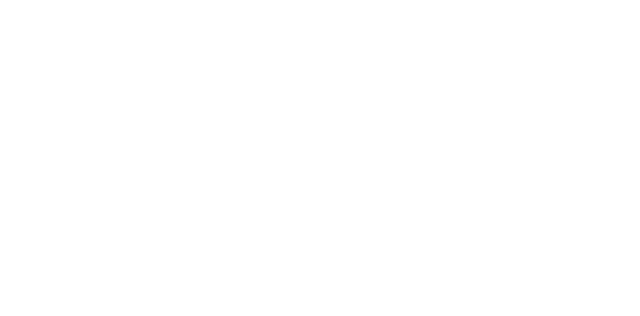
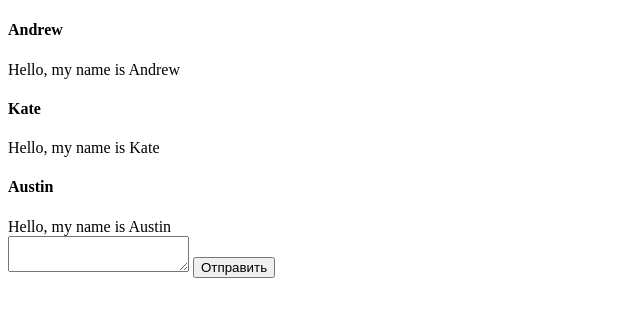
Before and after one commit to BLACKSJACK/chat-native-js, a website: page index.html in a window 1280 px wide. Shown: the whole page, without its empty margins (0-640 px from the left). Drawn offline with Linux system fonts and the light colour scheme.

Commit message:
submit message

```diff
--- a/components/app/app.js
+++ b/components/app/app.js
@@ -1,4 +1,5 @@
 import {Chat} from './../chat/chat.js';
+import {Form} from './../form/form.js';
 /**
  * class App
  */
@@ -8,6 +9,50 @@ export class App {
      */
     constructor({el}) {
         this.el=el;
-        this.chat=Chat;
+        this.chat=new Chat({
+            el: document.createElement('div'),
+            data: {
+                messages: [
+                    {
+                        sender: 'Andrew',
+                        text: 'Hello, my name is Andrew',
+                    },
+                    {
+                        sender: 'Kate',
+                        text: 'Hello, my name is Kate',
+                    },
+                    {
+                        sender: 'Austin',
+                        text: 'Hello, my name is Austin',
+                    },
+                ],
+            },
+        });
+        this.form=new Form({
+            el: document.createElement('div'),
+            onSubmit: this.onFormSubmit.bind(this),
+        });
+        this.el.append(this.chat.el, this.form.el);
+        this.render();
+    }
+    /**
+     * render() - тут нечего добавить
+     */
+    render() {
+        this.chat.render();
+        this.form.render();
+    }
+    /**
+     * @param  {string} text текст сообщения, которое я отправил
+     */
+    onFormSubmit(text) {
+        this.chat.messages=[
+            ...this.chat.messages,
+            {
+                text,
+                sender: 'me',
+            },
+        ];
+        this.render();
     }
 }
--- a/components/chat/chat.js
+++ b/components/chat/chat.js
@@ -4,11 +4,25 @@
  */
 export class Chat {
     /**
-     * @param  {any} params
+     * @param  {object} {el
+     * @param  {array} data}
      */
-    constructor(params) {}
+    constructor({el, data: {messages}}) {
+        this.el=el;
+        this.messages=messages;
+    }
     /**
-     * @param  {any} params
+     * method render()
      */
-    render(params) {}
+    render() {
+        const messagesHTML=this.messages.map(({sender, text})=>{
+            return `
+                <div class="chat__message">
+                    <h4 class="chat__message__sender">${sender}</h4>
+                    <div class="chat__message__text">${text}</div>
+                </div>
+            `;
+        }).join('');
+        this.el.innerHTML=messagesHTML;
+    }
 }
--- /dev/null
+++ b/components/form/form.js
@@ -0,0 +1,33 @@
+/**
+ * class Form
+ */
+export class Form {
+    /**
+     * @param  {object} el объект DOM
+     * @param  {function} onSubmit метод для передачи текста родителю
+     */
+    constructor({el, onSubmit}) {
+        this.el=el;
+        this.onSubmit=onSubmit;
+        this.el.addEventListener('submit', this._onSubmit.bind(this));
+    }
+    /**
+     * method render()
+     */
+    render() {
+        this.el.innerHTML=`
+            <form>
+                <textarea></textarea>
+                <input type="submit" value="Отправить">
+            </form>
+        `;
+    }
+    /**
+     * при сабмите формы
+     * @param {object} event
+     */
+    _onSubmit(event) {
+        event.preventDefault();
+        this.onSubmit(event.target.querySelector('textarea').value);
+    }
+}
--- a/index.html
+++ b/index.html
@@ -9,7 +9,7 @@
     <script type="module">
         import {App} from './components/app/app.js';
 
-        new App({el: document.getElementById("js-app")});
+        new App({el: document.querySelector(".js-app")});
     </script>
 </body>
 </html>
```
